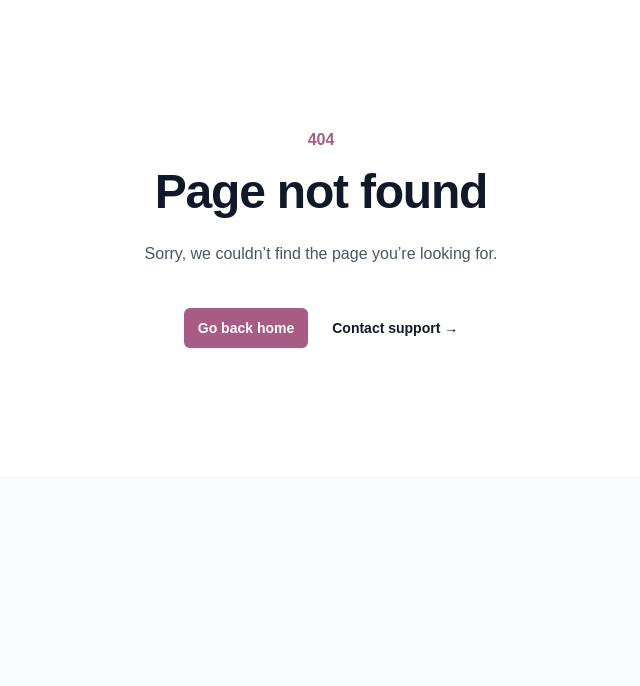
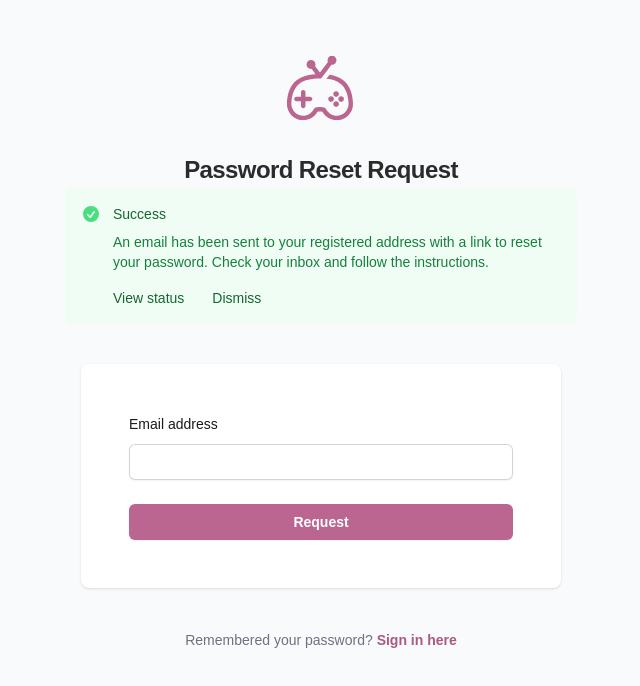
Before and after one commit to martin-alem/fahoot-frontend, a React (Vite) app: page /password_reset_request in a window 1280 px wide. Before the commit this address had no page. Shown: the top 686 px of the page, without its empty margins (319-959 px from the left). Built offline with nearby package versions, Linux system fonts and the light colour scheme; a web font is replaced by a local one.

Commit message:
Password reset request and password reset functionlity UI Implement UI for password reset request and password reset

```diff
--- /dev/null
+++ b/src/components/alert/Alert.tsx
@@ -0,0 +1,35 @@
+import { CheckCircleIcon } from "@heroicons/react/20/solid";
+
+const Alert: React.FC = () => {
+  return (
+    <div className="rounded-md bg-green-50 p-4">
+      <div className="flex">
+        <div className="flex-shrink-0">
+          <CheckCircleIcon className="h-5 w-5 text-green-400" aria-hidden="true" />
+        </div>
+        <div className="ml-3">
+          <h3 className="text-sm font-medium text-green-800">Success</h3>
+          <div className="mt-2 text-sm text-green-700">
+            <p>An email has been sent to your registered address with a link to reset your password. Check your inbox and follow the instructions.</p>
+          </div>
+          <div className="mt-4">
+            <div className="-mx-2 -my-1.5 flex">
+              <button
+                type="button"
+                className="rounded-md bg-green-50 px-2 py-1.5 text-sm font-medium text-green-800 hover:bg-green-100 focus:outline-none focus:ring-2 focus:ring-green-600 focus:ring-offset-2 focus:ring-offset-green-50">
+                View status
+              </button>
+              <button
+                type="button"
+                className="ml-3 rounded-md bg-green-50 px-2 py-1.5 text-sm font-medium text-green-800 hover:bg-green-100 focus:outline-none focus:ring-2 focus:ring-green-600 focus:ring-offset-2 focus:ring-offset-green-50">
+                Dismiss
+              </button>
+            </div>
+          </div>
+        </div>
+      </div>
+    </div>
+  );
+};
+
+export default Alert;
--- a/src/components/app/App.tsx
+++ b/src/components/app/App.tsx
@@ -5,12 +5,16 @@
 import NotFound from "../../pages/not_found/NotFound";
 import Library from "../../pages/library/Library";
 import Report from "../../pages/report/Report";
+import ResetPasswordRequest from "../../pages/reset_password_request/ResetPasswordRequest";
+import ResetPassword from "../../pages/reset_password/ResetPassword";
 
 const App: React.FC = () => {
   return (
     <Routes>
       <Route path="/" element={<Login />} />
       <Route path="signup" element={<SignUp />} />
+      <Route path="/password_reset_request" element={<ResetPasswordRequest />} />
+      <Route path="/password_reset" element={<ResetPassword />} />
       <Route path="dashboard" element={<Dashboard />}>
         <Route index element={<Library />} />
         <Route path="report" element={<Report />} />
--- a/src/pages/login/login.tsx
+++ b/src/pages/login/login.tsx
@@ -56,9 +56,9 @@
                 </div>
 
                 <div className="text-sm leading-6">
-                  <a href="#" className="font-semibold text-secondary-600 hover:text-secondary-500">
+                  <Link to="password_reset_request" className="font-semibold text-secondary-600 hover:text-secondary-500">
                     Forgot password?
-                  </a>
+                  </Link>
                 </div>
               </div>
 
--- /dev/null
+++ b/src/pages/reset_password/ResetPassword.tsx
@@ -0,0 +1,70 @@
+import { Link } from "react-router-dom";
+import useTitle from "../../hooks/useTitle";
+import Logo from "./../../assets/Fahoot Logo.svg";
+
+const ResetPassword: React.FC = () => {
+  useTitle("Password Reset");
+  return (
+    <>
+      <div className="flex min-h-full flex-1 flex-col justify-center py-12 sm:px-6 lg:px-8">
+        <div className="sm:mx-auto sm:w-full sm:max-w-md">
+          <img className="mx-auto h-20 w-auto" src={Logo} alt="Fahoot" />
+          <h2 className="mt-6 text-center text-2xl font-bold leading-9 tracking-tight text-secondary-500">Password Reset</h2>
+        </div>
+        <div className="mt-10 sm:mx-auto sm:w-full sm:max-w-[480px]">
+          <div className="bg-white px-6 py-12 shadow sm:rounded-lg sm:px-12">
+            <form className="space-y-6" action="#" method="POST">
+              <div>
+                <label htmlFor="new_password" className="block text-sm font-medium leading-6 text-secondary-900">
+                  New password
+                </label>
+                <div className="mt-2">
+                  <input
+                    id="new_password"
+                    name="new_password"
+                    type="password"
+                    autoComplete="off"
+                    required
+                    className="block w-full rounded-md border-0 py-1.5 text-secondary-900 shadow-sm ring-1 ring-inset ring-gray-300 placeholder:text-gray-400 focus:ring-2 focus:ring-inset focus:ring-primary-600 sm:text-sm sm:leading-6"
+                  />
+                </div>
+              </div>
+
+              <div>
+                <label htmlFor="confirm_password" className="block text-sm font-medium leading-6 text-secondary-900">
+                  Confirm password
+                </label>
+                <div className="mt-2">
+                  <input
+                    id="confirm_password"
+                    name="confirm_password"
+                    type="password"
+                    autoComplete="off"
+                    required
+                    className="block w-full rounded-md border-0 py-1.5 text-secondary-900 shadow-sm ring-1 ring-inset ring-gray-300 placeholder:text-gray-400 focus:ring-2 focus:ring-inset focus:ring-primary-600 sm:text-sm sm:leading-6"
+                  />
+                </div>
+              </div>
+              <div>
+                <button
+                  type="submit"
+                  className="flex w-full justify-center rounded-md bg-primary-500 px-3 py-1.5 text-sm font-semibold leading-6 text-white shadow-sm hover:bg-primary-800 focus-visible:outline focus-visible:outline-2 focus-visible:outline-offset-2 focus-visible:outline-primary-600 transition-all duration-300 ease-linear">
+                  Reset
+                </button>
+              </div>
+            </form>
+          </div>
+
+          <p className="mt-10 text-center text-sm text-gray-500">
+            Remembered your password?{" "}
+            <Link to="/" className="font-semibold leading-6 text-primary-600 hover:text-primary-500">
+              Sign in here
+            </Link>
+          </p>
+        </div>
+      </div>
+    </>
+  );
+};
+
+export default ResetPassword;
--- /dev/null
+++ b/src/pages/reset_password_request/ResetPasswordRequest.tsx
@@ -0,0 +1,58 @@
+import { Link } from "react-router-dom";
+import useTitle from "../../hooks/useTitle";
+import Logo from "./../../assets/Fahoot Logo.svg";
+import Alert from "../../components/alert/Alert";
+
+const ResetPasswordRequest: React.FC = () => {
+  useTitle("Password Reset Request");
+  return (
+    <>
+      <div className="flex min-h-full flex-1 flex-col justify-center py-12 sm:px-6 lg:px-8">
+        <div className="sm:mx-auto sm:w-full sm:max-w-md">
+          <img className="mx-auto h-20 w-auto" src={Logo} alt="Fahoot" />
+          <h2 className="mt-6 text-center text-2xl font-bold leading-9 tracking-tight text-secondary-500">Password Reset Request</h2>
+        </div>
+        <div className="sm:mx-auto sm:w-full sm:max-w-lg">
+          <Alert />
+        </div>
+        <div className="mt-10 sm:mx-auto sm:w-full sm:max-w-[480px]">
+          <div className="bg-white px-6 py-12 shadow sm:rounded-lg sm:px-12">
+            <form className="space-y-6" action="#" method="POST">
+              <div>
+                <label htmlFor="email" className="block text-sm font-medium leading-6 text-secondary-900">
+                  Email address
+                </label>
+                <div className="mt-2">
+                  <input
+                    id="email"
+                    name="email"
+                    type="email"
+                    autoComplete="off"
+                    required
+                    className="block w-full rounded-md border-0 py-1.5 text-secondary-900 shadow-sm ring-1 ring-inset ring-gray-300 placeholder:text-gray-400 focus:ring-2 focus:ring-inset focus:ring-primary-600 sm:text-sm sm:leading-6"
+                  />
+                </div>
+              </div>
+              <div>
+                <button
+                  type="submit"
+                  className="flex w-full justify-center rounded-md bg-primary-500 px-3 py-1.5 text-sm font-semibold leading-6 text-white shadow-sm hover:bg-primary-800 focus-visible:outline focus-visible:outline-2 focus-visible:outline-offset-2 focus-visible:outline-primary-600 transition-all duration-300 ease-linear">
+                  Request
+                </button>
+              </div>
+            </form>
+          </div>
+
+          <p className="mt-10 text-center text-sm text-gray-500">
+            Remembered your password?{" "}
+            <Link to="/" className="font-semibold leading-6 text-primary-600 hover:text-primary-500">
+              Sign in here
+            </Link>
+          </p>
+        </div>
+      </div>
+    </>
+  );
+};
+
+export default ResetPasswordRequest;
```
